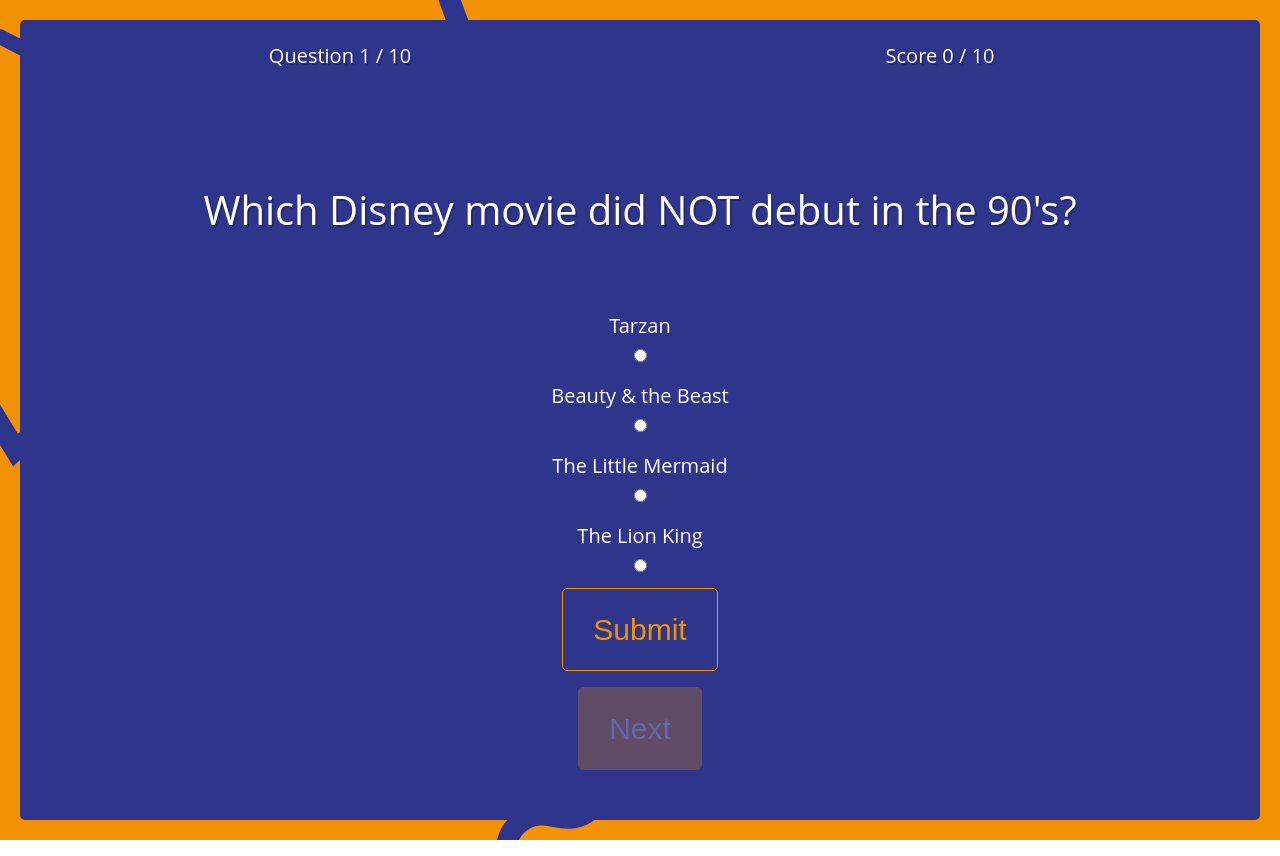
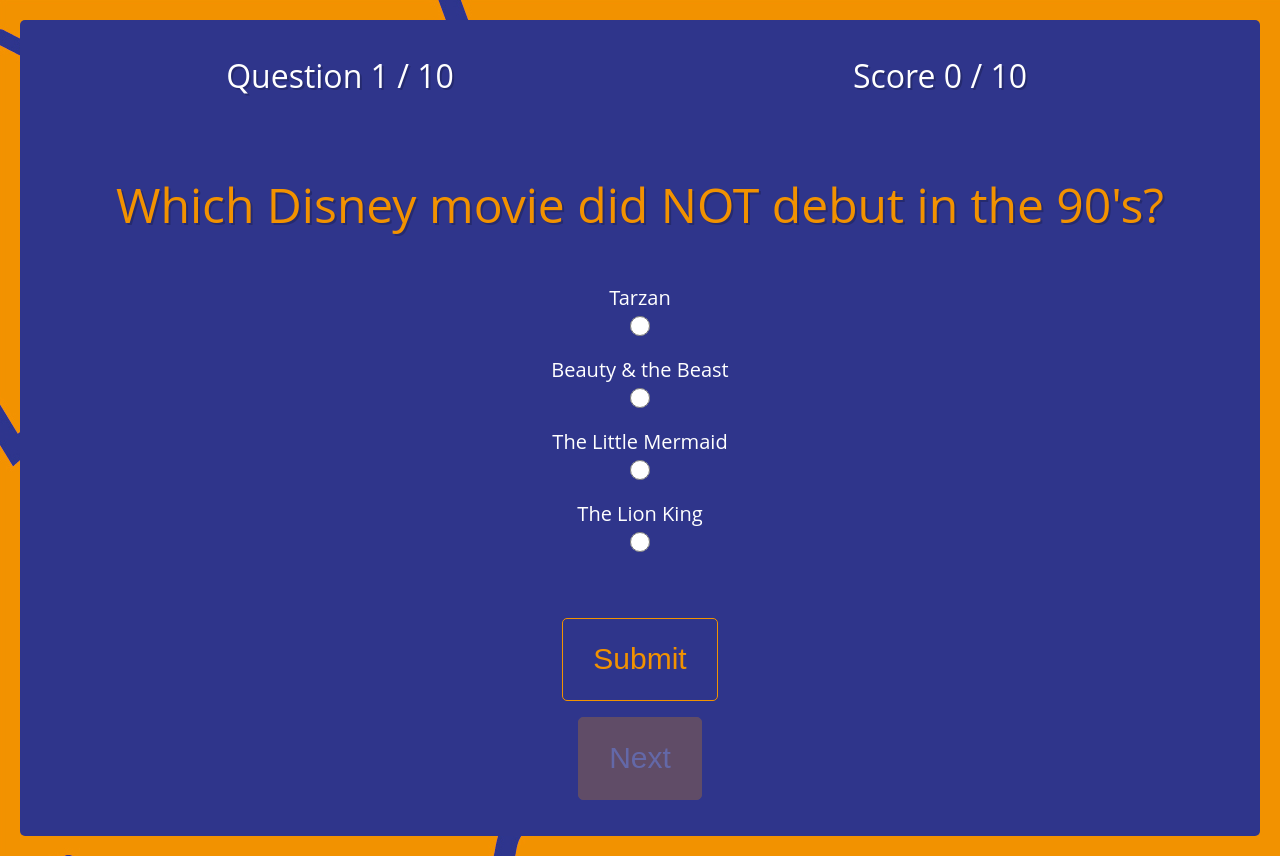
Before and after one commit to asifkabani/quiz-app, a plain HTML site: page index.html in a window 1280 px wide. Both pictures are taken after a click on the button "Take the Quiz". Drawn offline with nearby package versions, Linux system fonts and the light colour scheme; some packages are replaced by stand-ins of ours; a script that the page names is missing.

Commit message:
Add files via upload

```diff
--- a/css/style.css
+++ b/css/style.css
@@ -6,16 +6,27 @@
 }
 
 p {
-  padding: 50px 0;
   text-shadow: 2px 2px 0 rgba(0,0,0,0.2);
-  font-size: 40px;
-  min-width: 200px;
+  font-size: 1.3rem;
 }
 
-.meta-info p {
-  padding: 20px 0;
+h1 {
+  font-family: 'Oswald', sans-serif;
+  color: #f29200;
+  text-transform: uppercase;
+  font-size: 4rem;
+  text-shadow: 6px 6px 0 rgba(0,0,0,0.2);
+  line-height: 1;
+}
+
+h1 span {
+  font-family: 'Dancing Script', cursive;
+  text-transform: none;
+}
+
+.meta-info {
+  padding: 10px 0;
   text-align: center;
-  font-size: 20px;
 }
 
 .outer-wrapper {
@@ -25,32 +36,20 @@
   border-radius: 5px;
 }
 
-.radio-outer {
-}
-
 header, main {
   text-align: center;
 }
 
 header {
-  padding-top: 60px;
+  padding-top: 30px;
 }
-main {
+
+header p {
   padding: 20px 0;
 }
 
-h1 {
-  font-family: 'Oswald', sans-serif;
-  color: #f29200;
-  text-transform: uppercase;
-  font-size: 80px;
-  text-shadow: 6px 6px 0 rgba(0,0,0,0.2);
-  line-height: 1;
-}
-
-h1 span {
-  font-family: 'Dancing Script', cursive;
-  text-transform: none;
+main {
+  padding: 20px 0;
 }
 
 .start {
@@ -59,6 +58,17 @@
   background-color: transparent;
   font-size: 30px !important;
   border-radius: 5px;
+}
+
+.question {
+  padding-bottom: 20px;
+  font-size: 2rem;
+  color: #f29200;
+}
+
+label {
+  color: white;
+  font-size: 20px;
 }
 
 .start:focus, .start:hover {
@@ -92,10 +102,33 @@
   background-color: #f29200;
 }
 
-label {
-  color: white;
-  font-size: 20px;
+.form-check-input {
+  font-size: 3rem;
+  width: 20px;
+  height: 20px;
 }
 
-.question-count {
+@media print, screen and (min-width: 40em) {
+  p {
+    font-size: 2rem;
+  }
+  h1 {
+    font-size:8rem;
+  }
+  h2 {
+    font-size: 2.5rem;
+  }
+  .meta-info p {
+    padding: 20px 0;
+  }
+  header p {
+    padding: 20px 0;
+  }
+  .question {
+    padding-bottom: 20px;
+    font-size: 3rem;
+  }
+  .radio-button {
+    padding-bottom: 50px;
+  }
 }
```
